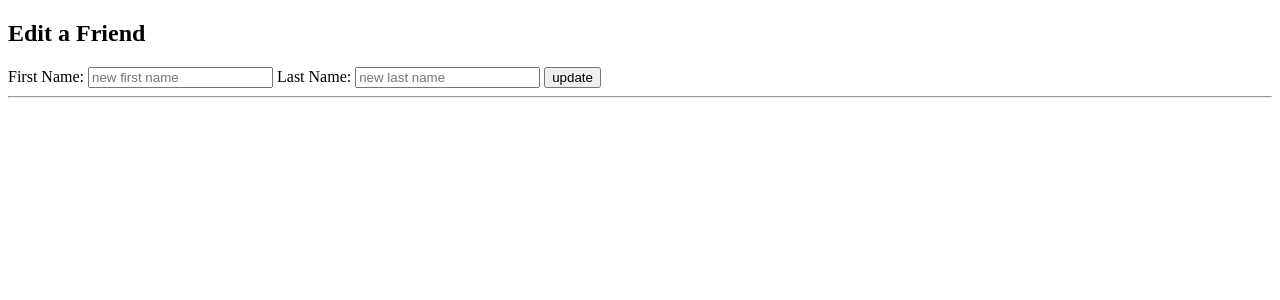
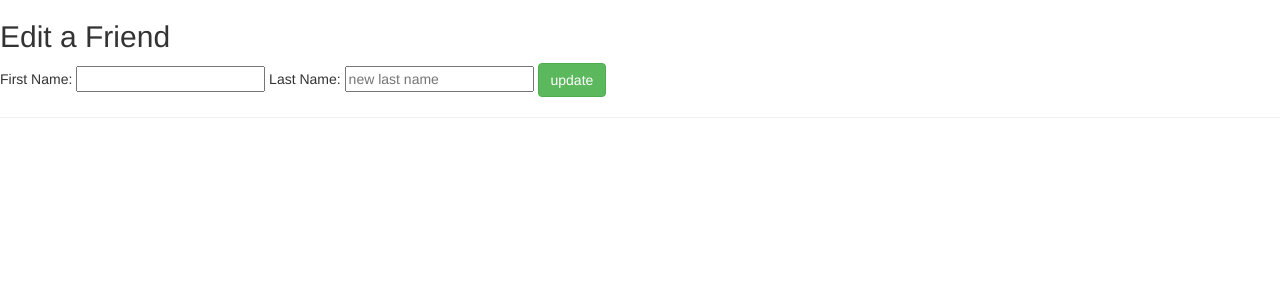
Before and after one commit to falterfriday/full_friends, a Flask app: template templates/friends.html in a window 1280 px wide. Shown: the top 300 px of the page. Run offline with Flask 2, Linux system fonts and the light colour scheme; the template is opened without the code that fills it, so the values that code supplies are empty; some libraries are stand-ins or nearby versions.

Commit message:
modified html to call current name to populate the current input fields. added bootstrap

```diff
--- a/templates/friends.html
+++ b/templates/friends.html
@@ -22,15 +22,16 @@ Description: Never Stop Learning
 	<title>Full Friends Edit</title>
 	<meta charset="utf-8">
 	<link rel="stylesheet" type="text/css" href="{{ url_for('static', filename='style.css') }}">
+	<link rel="stylesheet" href="https://maxcdn.bootstrapcdn.com/bootstrap/3.3.6/css/bootstrap.min.css" integrity="sha384-1q8mTJOASx8j1Au+a5WDVnPi2lkFfwwEAa8hDDdjZlpLegxhjVME1fgjWPGmkzs7" crossorigin="anonymous">
 </head>
 <body>
   <h2>Edit a Friend</h2>
 	<form action='/friends/{{id}}' method="POST">
 	First Name:
-	<input type="text" name='first_name' placeholder="new first name">
+	<input type="text" name='first_name' value="{{curr_friend['first_name']}}">
 	Last Name:
-	<input type="text" name='last_name' placeholder="new last name">
-	<input type="submit" name="update" value="update" >
+	<input type="text" name='last_name' placeholder="new last name" value="{{curr_friend['last_name']}}">
+	<input type="submit" name="update" value="update"  class="btn btn-success" >
 </form>
 <hr>
 </body>
```
